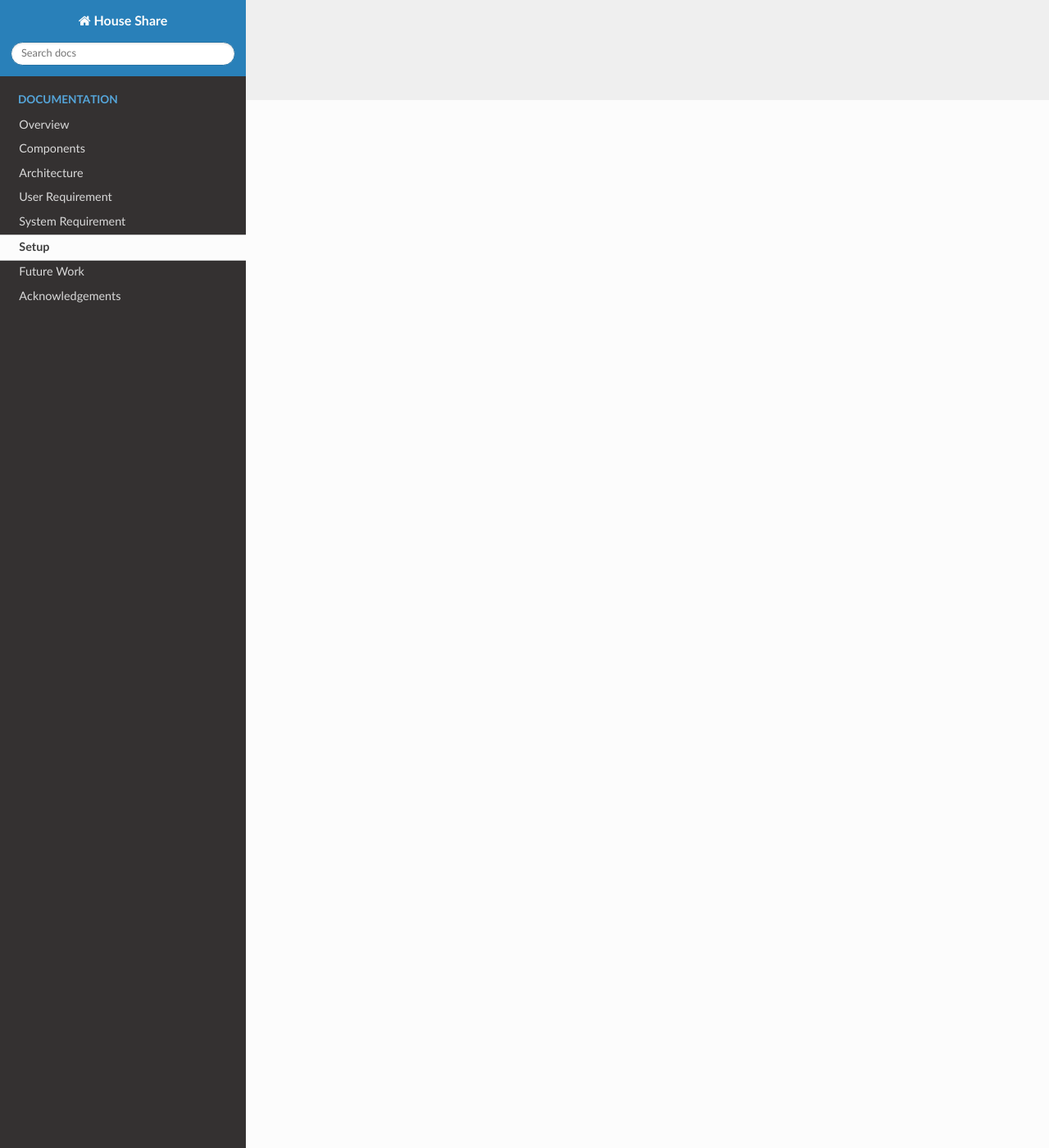
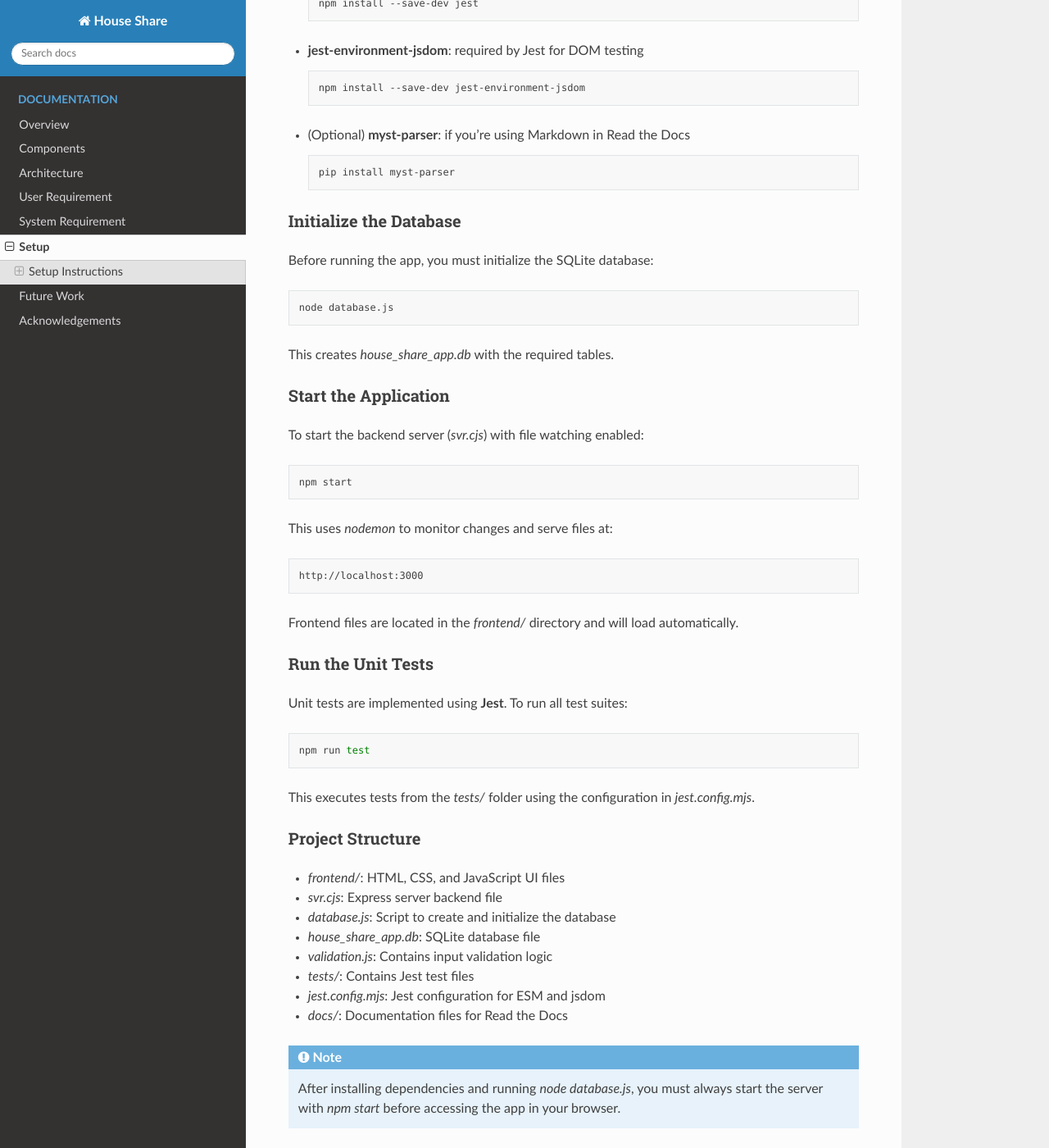
Before and after one commit to SETAP-1C2/House-Sharing-App, a Sphinx documentation site: the page built from docs/source/setup.rst, in a window 1280 px wide and 1400 px high, scrolled down 1278 px. Shown: the whole window at 82% size. Built offline with Sphinx 7.4.7 and the Read the Docs theme 3.1.0, drawn with Linux system fonts in a browser that asks for light colours; pages that are not in the unit, such as notebooks, are missing from menus; some of the changed text lies outside the part shown.

Commit message:
Updated setup.rst

```diff
--- a/docs/source/setup.rst
+++ b/docs/source/setup.rst
@@ -1,2 +1,130 @@
 Setup
 =====================================
+
+Setup Instructions
+------------------
+
+This section outlines the full setup process for running the House Sharing Assistant App locally, including installing dependencies, launching the database, starting the server, and running tests.
+
+System Requirements
+~~~~~~~~~~~~~~~~~~~
+
+Make sure the following are installed before you begin:
+
+- **Node.js** (v18 or higher): https://nodejs.org/
+- **npm** (Node Package Manager, comes with Node.js)
+- A terminal or command prompt
+- A modern web browser (Chrome, Firefox, etc.)
+
+Install Node.js and npm if not already installed, then verify:
+
+.. code-block:: bash
+
+   node -v
+   npm -v
+
+Clone the Project
+~~~~~~~~~~~~~~~~~
+
+Clone the repository to your machine and navigate into the project folder:
+
+.. code-block:: bash
+
+   git clone <your-repo-url>
+   cd House-Sharing-App
+
+Install Dependencies
+~~~~~~~~~~~~~~~~~~~~
+
+Use `npm install` to install required packages. If needed individually:
+
+- **Express**: web framework for the server
+
+  .. code-block:: bash
+
+     npm install express
+
+- **nodemon**: auto-restarts the server during development
+
+  .. code-block:: bash
+
+     npm install --save-dev nodemon
+
+- **sqlite** and **sqlite3**: for database operations
+
+  .. code-block:: bash
+
+     npm install sqlite sqlite3
+
+- **Jest**: for unit testing (used in the test plan)
+
+  .. code-block:: bash
+
+     npm install --save-dev jest
+
+- **jest-environment-jsdom**: required by Jest for DOM testing
+
+  .. code-block:: bash
+
+     npm install --save-dev jest-environment-jsdom
+
+- (Optional) **myst-parser**: if you're using Markdown in Read the Docs
+
+  .. code-block:: bash
+
+     pip install myst-parser
+
+Initialize the Database
+~~~~~~~~~~~~~~~~~~~~~~~
+
+Before running the app, you must initialize the SQLite database:
+
+.. code-block:: bash
+
+   node database.js
+
+This creates `house_share_app.db` with the required tables.
+
+Start the Application
+~~~~~~~~~~~~~~~~~~~~~
+
+To start the backend server (`svr.cjs`) with file watching enabled:
+
+.. code-block:: bash
+
+   npm start
+
+This uses `nodemon` to monitor changes and serve files at:
+
+.. code-block:: text
+
+   http://localhost:3000
+
+Frontend files are located in the `frontend/` directory and will load automatically.
+
+Run the Unit Tests
+~~~~~~~~~~~~~~~~~~
+
+Unit tests are implemented using **Jest**. To run all test suites:
+
+.. code-block:: bash
+
+   npm run test
+
+This executes tests from the `tests/` folder using the configuration in `jest.config.mjs`.
+
+Project Structure
+~~~~~~~~~~~~~~~~~
+
+- `frontend/`: HTML, CSS, and JavaScript UI files
+- `svr.cjs`: Express server backend file
+- `database.js`: Script to create and initialize the database
+- `house_share_app.db`: SQLite database file
+- `validation.js`: Contains input validation logic
+- `tests/`: Contains Jest test files
+- `jest.config.mjs`: Jest configuration for ESM and jsdom
+- `docs/`: Documentation files for Read the Docs
+
+.. note::
+
+   After installing dependencies and running `node database.js`, you must always start the server with `npm start` before accessing the app in your browser.
```
